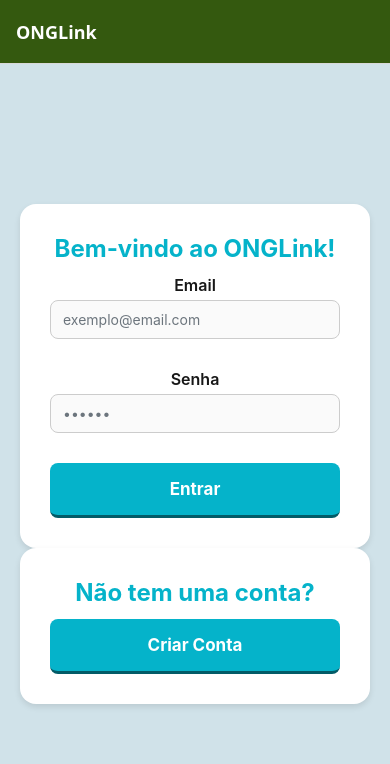
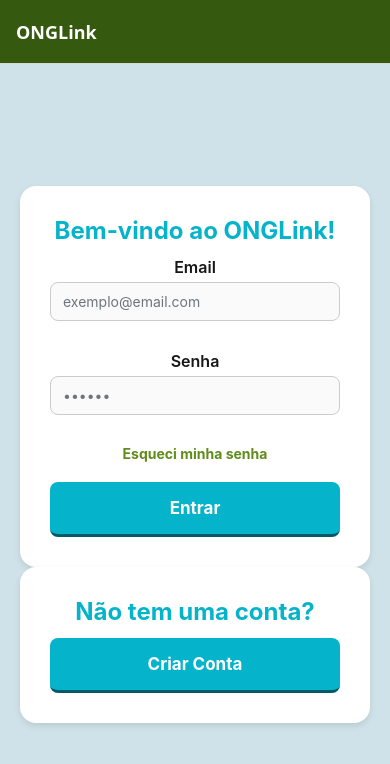
Before and after one commit to Onglink/Onglink_frontend_mobile, a React Native app: screen /Home in a window 390 px wide. Shown: the top 764 px of the page. Built offline with nearby package versions, Linux system fonts and the light colour scheme; no server answers.

Commit message:
Início da implementação do lockout

```diff
--- a/src/screens/Home.tsx
+++ b/src/screens/Home.tsx
@@ -1,5 +1,5 @@
 import React from 'react';
-import { useState } from 'react';
+import { useState, useEffect } from 'react';
 import {
   StyleSheet,
   Text,
@@ -30,12 +30,29 @@ const initialValues: LoginFormValues = {
   senha: ''
 };
 
+// Tempos de bloqueio em segundos: 1ª penalidade = 5s, 2ª = 15s, 3ª = 30s, 4ª em diante = 60s
+const LOCKOUT_DELAYS = [5, 15, 30, 60];
+const MAX_FAILED_ATTEMPTS = 5;
 
 export default function Home({ navigation }: Props) {
   const { width } = useWindowDimensions();
   const isTablet = width > 600;
 
   const [loginError, setLoginError] = useState<string | null>(null);
+  const [failedAttempts, setFailedAttempts] = useState<number>(0);
+  const [lockoutTime, setLockoutTime] = useState<number>(0);
+
+  // Timer para o lockout progressivo
+  useEffect(() => {
+    let timer: NodeJS.Timeout;
+    if (lockoutTime > 0) {
+      timer = setInterval(() => {
+        setLockoutTime((prev) => prev - 1);
+      }, 1000);
+    }
+    return () => clearInterval(timer);
+  }, [lockoutTime]);
+
 
   const handleLogin = async (
     values: LoginFormValues,
@@ -45,6 +62,9 @@ export default function Home({ navigation }: Props) {
   try {
     const response = await usuarioService.loginUsuario(values);
     console.log("Login bem-sucedido:", response);
+
+          // Zera o contador de falhas após um login bem-sucedido
+          setFailedAttempts(0);
 
           // Salva os dados do usuário no localStorage
           await AsyncStorage.setItem('authToken', response.token); // O token
@@ -56,16 +76,32 @@ export default function Home({ navigation }: Props) {
           //navigation.navigate('Feed');
 
       } catch (error:any) {
-          console.error("Erro no login:", error);
-          const mensagem = error.response?.data?.error ||
+     console.error('Erro no login:', error);
+
+      const newFailedAttempts = failedAttempts + 1;
+      setFailedAttempts(newFailedAttempts);
+
+      // Aplica o lockout se atingiu o limite de 5 tentativas falhas
+      if (newFailedAttempts >= MAX_FAILED_ATTEMPTS) {
+        const penaltyIndex = newFailedAttempts - MAX_FAILED_ATTEMPTS;
+        // Pega o tempo da lista ou mantém o último valor (60s) para penalidades adicionais
+        const delay = LOCKOUT_DELAYS[penaltyIndex] || LOCKOUT_DELAYS[LOCKOUT_DELAYS.length - 1];
+
+        setLockoutTime(delay);
+        setLoginError(`Muitas tentativas incorretas. Aguarde ${delay} segundos.`);
+      } else {
+        const mensagem =
+          error.response?.data?.error ||
           error.response?.data?.message ||
-          "Falha ao realizar login.";
-
-          setLoginError(mensagem);
+          'Falha ao realizar login.';
+        setLoginError(`${mensagem} (Tentativa ${newFailedAttempts}/${MAX_FAILED_ATTEMPTS})`);
+      }
     } finally {
       setSubmitting(false);
     }
   };
+
+  const isFormDisabled = lockoutTime > 0;
 
   return (
     <View style={styles.container}>
@@ -88,6 +124,20 @@ export default function Home({ navigation }: Props) {
         <View style={[styles.card, isTablet && { maxWidth: 600, width: '100%' }]}>
           <Text style={styles.title}>Bem-vindo ao ONGLink!</Text>
 
+          {/* Alerta de erro e contador de bloqueio */}
+            {isFormDisabled ? (
+              <View style={styles.lockoutBox}>
+                <Text style={styles.lockoutText}>
+                  Acesso bloqueado por segurança.
+                </Text>
+                <Text style={styles.timerText}>
+                  Tente novamente em {lockoutTime}s
+                </Text>
+              </View>
+            ) : (
+              loginError && <Text style={styles.errorText}>{loginError}</Text>
+            )}
+
           <Text style={styles.label}> Email </Text>
           {errors.email && touched.email && (<Text style={styles.errorText}>{errors.email}</Text>)}
           <TextInput
@@ -97,6 +147,9 @@ export default function Home({ navigation }: Props) {
             value={values.email}
             onChangeText={handleChange('email')}
             onBlur={handleBlur('email')}
+            editable={!isFormDisabled}
+            keyboardType="email-address"
+            autoCapitalize="none"
           />
 
           <Text style={styles.label}> Senha </Text>
@@ -109,17 +162,31 @@ export default function Home({ navigation }: Props) {
             onChangeText={handleChange('senha')}
             onBlur={handleBlur('senha')}
             secureTextEntry
+            editable={!isFormDisabled}
           />
 
           <TouchableOpacity
-              style={[styles.button, isSubmitting && styles.buttonDisabled]}
+                  onPress={() => navigation.navigate('RecuperarSenha')}
+                >
+                  <Text style={styles.forgotPassword}>Esqueci minha senha</Text>
+          </TouchableOpacity>
+
+          {/* Botão Entrar */}
+
+          <TouchableOpacity
+            style={[
+              styles.button,
+              (isSubmitting || isFormDisabled) && styles.buttonDisabled,
+            ]}
             onPress={() => handleSubmit()}
-              disabled={isSubmitting}
+            disabled={isSubmitting || isFormDisabled}
           >
             {isSubmitting ? (
               <ActivityIndicator color="#FFF" />
             ) : (
-                <Text style={styles.buttonText}>Entrar</Text>
+              <Text style={styles.buttonText}>
+                {isFormDisabled ? `Aguarde (${lockoutTime}s)` : 'Entrar'}
+              </Text>
             )}
           </TouchableOpacity>
 
@@ -145,6 +212,27 @@ export default function Home({ navigation }: Props) {
 }
 
 const styles = StyleSheet.create({
+  lockoutBox: {
+    backgroundColor: '#ffebe9',
+    borderColor: colors.error,
+    borderWidth: 1,
+    padding: 12,
+    borderRadius: 8,
+    width: '100%',
+    marginBottom: 15,
+    alignItems: 'center',
+  },
+  lockoutText: {
+    color: colors.error,
+    fontWeight: 'bold',
+    fontSize: 14,
+  },
+  timerText: {
+    color: colors.error,
+    fontSize: 16,
+    fontWeight: 'bold',
+    marginTop: 4,
+  },
   container: {
     flex: 1,
     backgroundColor: colors.background,
@@ -221,4 +309,10 @@ const styles = StyleSheet.create({
     color: colors.textPrimary,
     marginBottom: 5,
   },
+  forgotPassword: {
+    color: colors.brandGreen,
+    fontWeight: '700',
+    fontSize: 14,
+    marginBottom: 20,
+  }
 });
```
Lines whose indentation alone changed are shown as unchanged.
